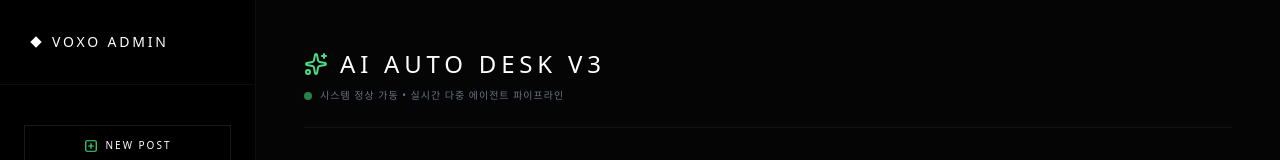
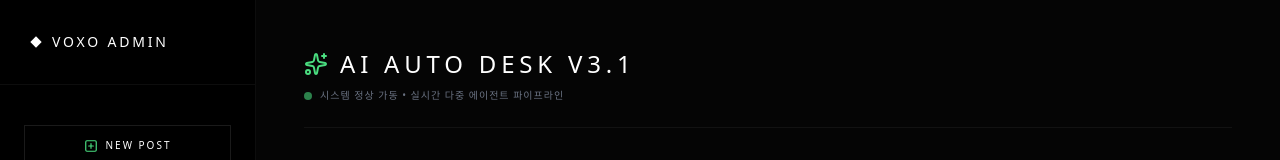
Before and after one commit to ansrhkddns-web/voxo, a Next.js app: page /admin/ai-desk in a window 1280 px wide. Shown: the top 160 px of the page. Built offline with nearby package versions, Linux system fonts and the light colour scheme; a web font is replaced by a local one.

Commit message:
feat(AI): update AI Auto Desk version to V3.1 in UI

```diff
--- a/src/app/admin/ai-desk/page.tsx
+++ b/src/app/admin/ai-desk/page.tsx
@@ -153,7 +153,7 @@ export default function AIDeskPage() {
                         <div>
                             <div className="flex items-center gap-3 mb-2">
                                 <Sparkles className="text-accent-green" size={24} />
-                                <h1 className="text-2xl tracking-[0.2em] font-light uppercase text-white">AI Auto Desk V3</h1>
+                                <h1 className="text-2xl tracking-[0.2em] font-light uppercase text-white">AI Auto Desk V3.1</h1>
                             </div>
                             <p className="text-gray-500 text-[10px] uppercase tracking-widest flex items-center gap-2">
                                 <span className="w-2 h-2 rounded-full bg-accent-green animate-pulse"></span>
```
